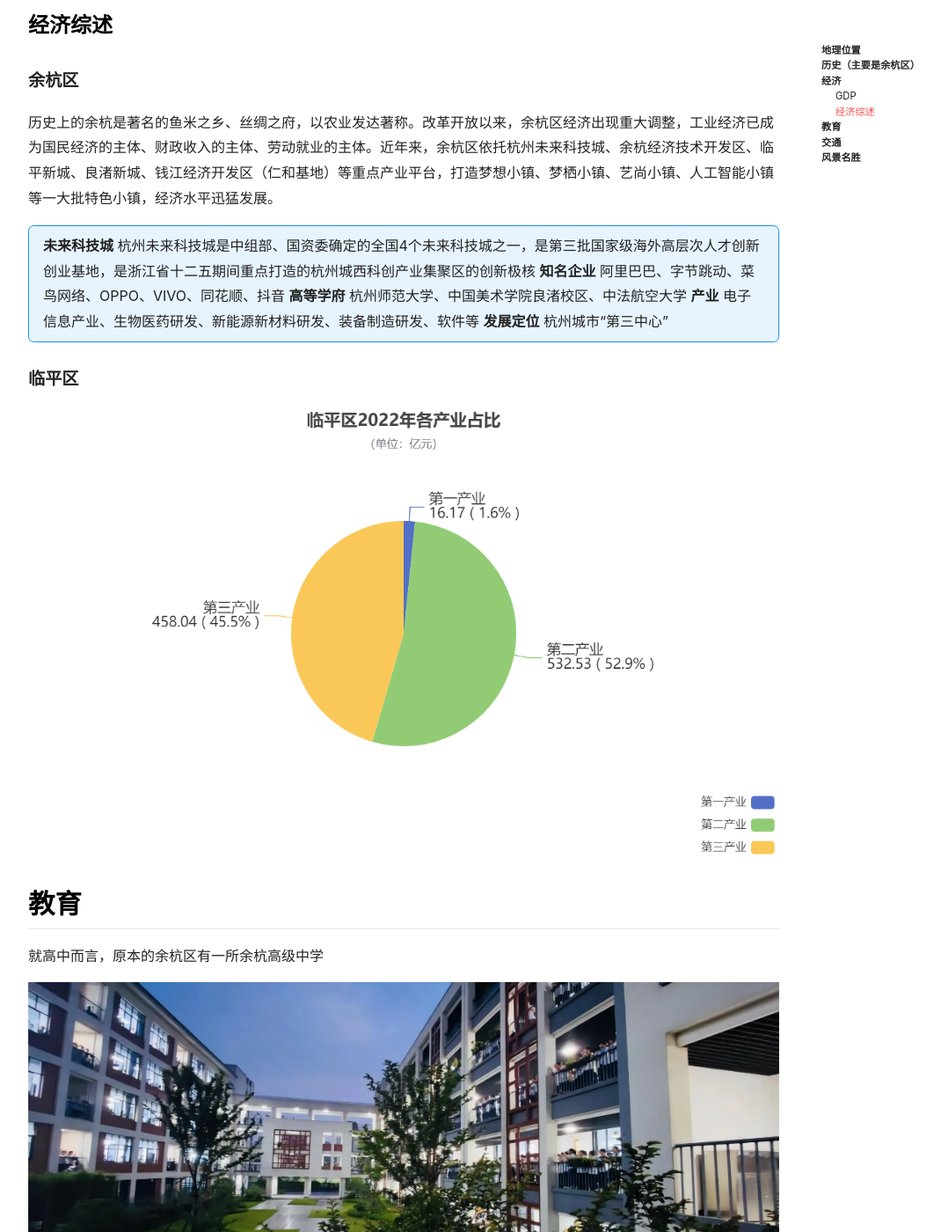
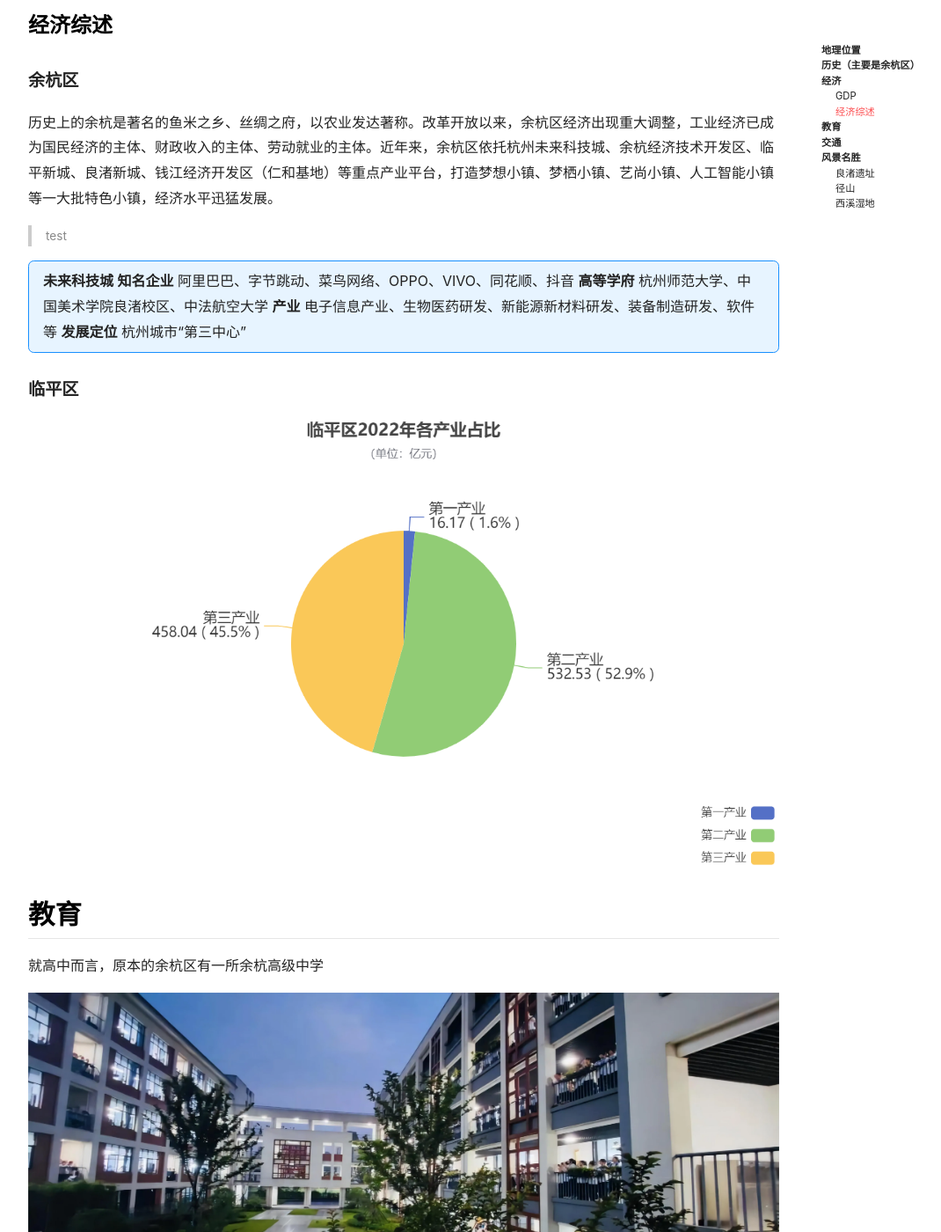
Before and after one commit to Panda-Ghost/Panda-Ghost.GitHub.io, a Jekyll site: the page built from _posts/2023-12-10-yhlp.md, in a window 1280 px wide and 1400 px high, scrolled down 5390 px. Shown: the whole window at 88% size, without its empty margins (71-1141 px from the left). Built offline with Jekyll 4.4.1, drawn with Linux system fonts in a browser that asks for light colours; nearby versions of some CDN libraries.

Commit message:
Update 2023-12-10-yhlp.md

```diff
--- a/_posts/2023-12-10-yhlp.md
+++ b/_posts/2023-12-10-yhlp.md
@@ -106,12 +106,9 @@ article_header:
 
 历史上的余杭是著名的鱼米之乡、丝绸之府，以农业发达著称。改革开放以来，余杭区经济出现重大调整，工业经济已成为国民经济的主体、财政收入的主体、劳动就业的主体。近年来，余杭区依托杭州未来科技城、余杭经济技术开发区、临平新城、良渚新城、钱江经济开发区（仁和基地）等重点产业平台，打造梦想小镇、梦栖小镇、艺尚小镇、人工智能小镇等一大批特色小镇，经济水平迅猛发展。
 
-**未来科技城**
-杭州未来科技城是中组部、国资委确定的全国4个未来科技城之一，是第三批国家级海外高层次人才创新创业基地，是浙江省十二五期间重点打造的杭州城西科创产业集聚区的创新极核
-**知名企业** 阿里巴巴、字节跳动、菜鸟网络、OPPO、VIVO、同花顺、抖音
-**高等学府** 杭州师范大学、中国美术学院良渚校区、中法航空大学
-**产业** 电子信息产业、生物医药研发、新能源新材料研发、装备制造研发、软件等
-**发展定位** 杭州城市“第三中心”
+> test
+
+**未来科技城** **知名企业** 阿里巴巴、字节跳动、菜鸟网络、OPPO、VIVO、同花顺、抖音 **高等学府** 杭州师范大学、中国美术学院良渚校区、中法航空大学 **产业** 电子信息产业、生物医药研发、新能源新材料研发、装备制造研发、软件等 **发展定位** 杭州城市“第三中心”
 {:.info}
 
 #### 临平区
@@ -137,3 +138,15 @@ article_header:
 临平区形成以“一弧三射”高速公路网为骨架（“一弧”是指杭州市绕城高速公路；“三射”是指沪杭高速公路、杭浦高速公路、申嘉湖杭高速公路），以G104、G320两条普通国道和S304、S101两条普通省道为主干，以县乡公路为补充的公路网络。沪杭高速铁路、沪杭铁路、宣杭铁路途经临平区，干线铁路网总里程达47千米，干线铁路网密度达16.4千米/百平方千米，设有临平南站。截至2021年12月，临平区有货运码头36个、客运码头1个，锚地9处、泊位103个、专用码头2个。杭州地铁3号线途经临平区，设黄鹤山站、星桥站等2座车站；杭州地铁9号线途经临平区，设乔司南站、乔司站、翁梅站、临平南高铁站、南苑站、临平站、邱山大街站、荷禹路站、五洲路站、龙安站等10座车站。
 
 ## 风景名胜
+
+### 良渚遗址
+
+![](https://panda-ghost.github.io/pic/yh8.webp)
+
+### 径山
+
+![](https://panda-ghost.github.io/pic/yh9.jpg)
+
+### 西溪湿地
+
+![](https://panda-ghost.github.io/pic/yh11.webp)
```
Also changed, not shown: other parts of _posts/2023-12-10-yhlp.md (+4 -0 lines).
